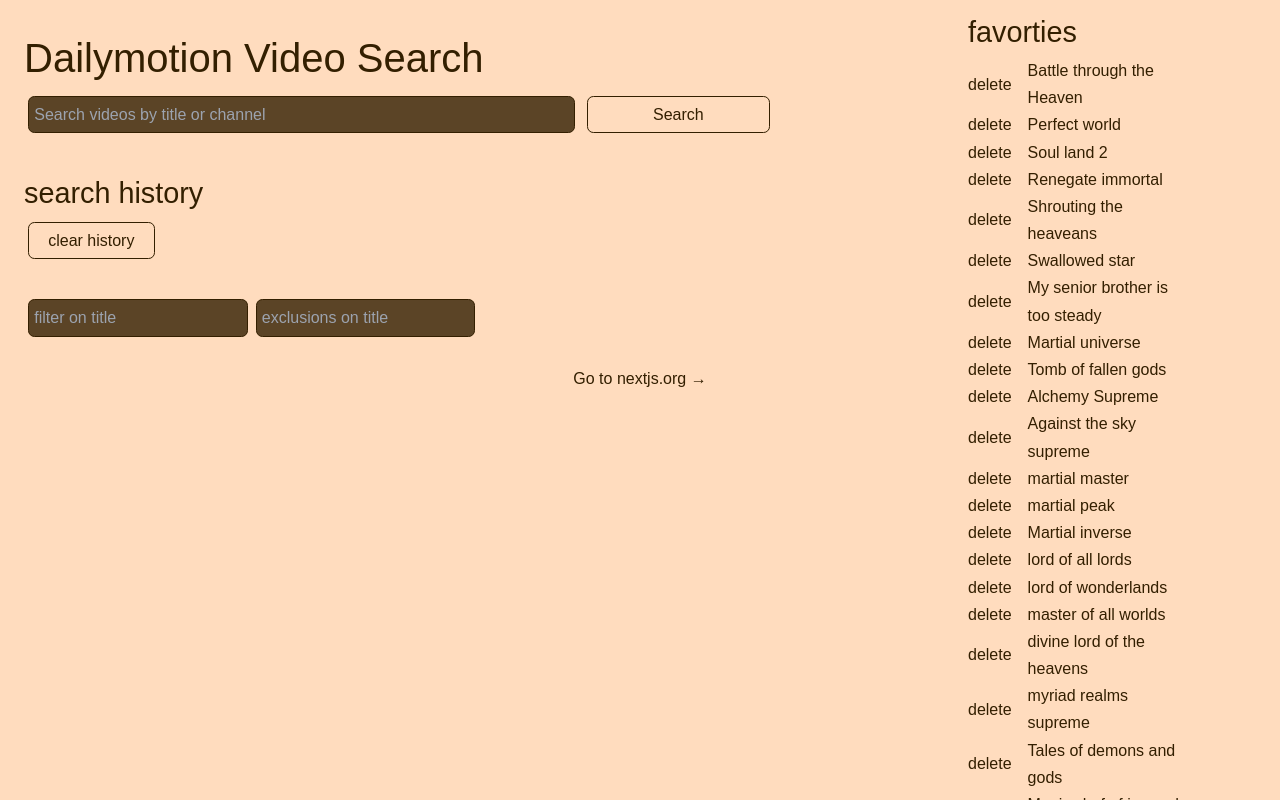
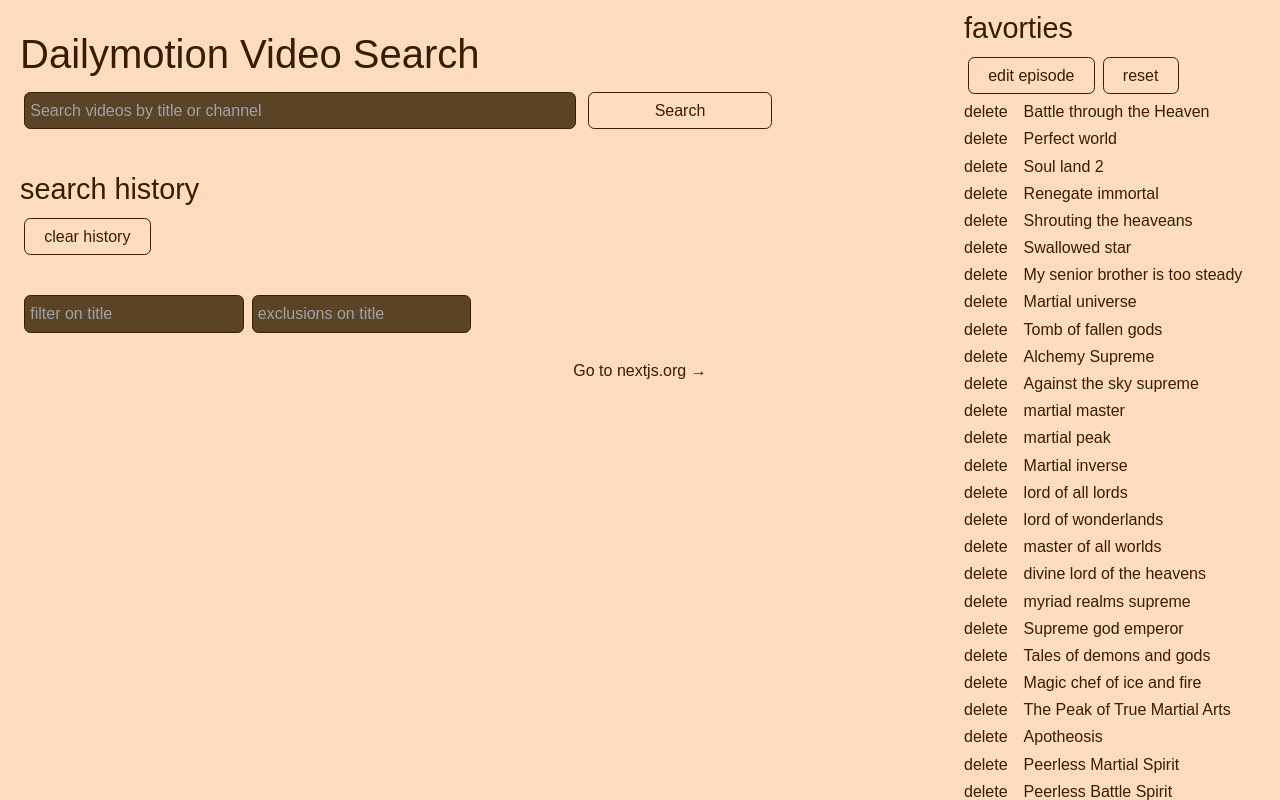
Before and after one commit to newlight77/dailymotion-next-app, a Next.js app: page / in a window 1280 px wide. Shown: the top 800 px of the page. Built offline with nearby package versions, Linux system fonts and the light colour scheme.

Commit message:
feature(search video): editable favorites episodes

```diff
--- a/src/app/page.tsx
+++ b/src/app/page.tsx
@@ -46,11 +46,12 @@ const HomePage: React.FC = () => {
     return (
         <div>
             <div className='container mx-auto'>
-                <div className="absolute z-100 right-0 h-200 w-1/4 min-w-72 max-w-96 p-2">
+                <div className="absolute z-100 right-0 h-200 w-1/4 p-1">
                     {<Favorites onSelected={handleSelectFavorite} newFavorite={newToFavortie} />}
                 </div>
             </div>
-            <main className='w-3/4 min-w-400 max-w-2000 p-2'>
+
+            <main className='w-3/4 min-w-400 max-w-2000 p-1'>
                 <div className='p-4 items-center justify-center'>
                     <div>
                         <h1>Dailymotion Video Search</h1>
@@ -71,6 +72,7 @@ const HomePage: React.FC = () => {
                         {<VideoList videos={searchResults} />}
                 </div>
             </main>
+
             <footer className="row-start-3 flex gap-6 flex-wrap items-center justify-center">
                 <a
                     className="flex items-center gap-2 hover:underline hover:underline-offset-4"
--- a/src/components/Favorites.tsx
+++ b/src/components/Favorites.tsx
@@ -1,4 +1,4 @@
-import React, { useEffect } from 'react';
+import React, { useEffect, useState } from 'react';
 import { useLocalStorage } from '@/shared/useLocalStorage';
 import Link from 'next/link'
 
@@ -23,6 +23,7 @@ const FAVORITES: FavoriteWithEpisodes[] = [
     { id: crypto.randomUUID().toString(), title: 'master of all worlds' },
     { id: crypto.randomUUID().toString(), title: 'divine lord of the heavens' },
     { id: crypto.randomUUID().toString(), title: 'myriad realms supreme' },
+    { id: crypto.randomUUID().toString(), title: 'Supreme god emperor' },
 
     { id: crypto.randomUUID().toString(), title: 'Tales of demons and gods' },
     { id: crypto.randomUUID().toString(), title: 'Magic chef of ice and fire' },
@@ -47,7 +48,6 @@ const FAVORITES: FavoriteWithEpisodes[] = [
     { id: crypto.randomUUID().toString(), title: 'Stellar transformation' },
     { id: crypto.randomUUID().toString(), title: 'Nirvana of storm rider' },
     { id: crypto.randomUUID().toString(), title: 'Mortal journey to immortality' },
-    { id: crypto.randomUUID().toString(), title: 'Battle through the heavens' },
     { id: crypto.randomUUID().toString(), title: 'Legend of xianwu' },
     { id: crypto.randomUUID().toString(), title: 'Yishi Zhi Zun ' },
     { id: crypto.randomUUID().toString(), title: 'Ancient Lords' },
@@ -81,7 +81,6 @@ const FAVORITES: FavoriteWithEpisodes[] = [
     { id: crypto.randomUUID().toString(), title: 'Wonderland of ten thousands' },
     { id: crypto.randomUUID().toString(), title: 'The lord of no boundary' },
     { id: crypto.randomUUID().toString(), title: 'The God of Ten Thousand Realms' },
-    { id: crypto.randomUUID().toString(), title: 'Supreme god emperor' },
     { id: crypto.randomUUID().toString(), title: 'Spirit sword sovereign' },
     { id: crypto.randomUUID().toString(), title: 'Supreme Lord of Galaxy' },
     { id: crypto.randomUUID().toString(), title: 'The Sovereign of All Realms' },
@@ -94,7 +93,6 @@ const FAVORITES: FavoriteWithEpisodes[] = [
     { id: crypto.randomUUID().toString(), title: 'Proud Swordsman' },
     { id: crypto.randomUUID().toString(), title: 'Lingwu Continent' },
     { id: crypto.randomUUID().toString(), title: 'Glorious Revenge of Ye Feng' },
-    { id: crypto.randomUUID().toString(), title: 'Apotheosis' },
 ]
 .reduce<FavoriteType[]>((acc, curr) => acc.some(item => item.title === curr.title) ? acc : [...acc, curr], [])
 // .sort((a: FavoriteType, b: FavoriteType) => a.title.localeCompare(b.title));
@@ -110,68 +108,105 @@ export type FavoriteType = {
 }
 
 export type FavoriteWithEpisodes = FavoriteType & {
-    lastEpisode?: number,
+    lastEpisode?: string,
     total?: number
 }
 
 const Favorites: React.FC<FavoritesProps> = ({ newFavorite, onSelected }) => {
     const [favorites, setFavorites] = useLocalStorage<FavoriteWithEpisodes[]>(`favorites`, FAVORITES);
+    const [editMode, setEditMode] = useState(false);
+
+    const addOrUpdate = (favorite?: FavoriteWithEpisodes) : FavoriteWithEpisodes | undefined => {
+        if (favorite && favorites) {
+            const newFavorite: FavoriteWithEpisodes = {
+                id: favorite.id ? favorite.id : crypto.randomUUID().toString(),
+                title: favorite.title,
+                lastEpisode: favorite.lastEpisode,
+                total: favorite.total
+            }
+            const newFavorites = [newFavorite, ...favorites]
+                .reduce<FavoriteWithEpisodes[]>((acc, curr) => acc.some(item => item.title === curr.title) ? acc : [...acc, curr], []);
+            setFavorites(newFavorites);
+            return newFavorite
+        }
+    }
 
     useEffect(() => {
-        if (newFavorite && favorites) {
-            const searchKeywords: FavoriteWithEpisodes = {id: crypto.randomUUID().toString(), title: newFavorite.title}
-            const newFavorites = [...favorites, searchKeywords]
-                .reduce<FavoriteWithEpisodes[]>((acc, curr) => acc.some(item => item.title === curr.title) ? acc : [...acc, curr], []);
-                setFavorites(newFavorites);
-        }
+        addOrUpdate(newFavorite);
     }, [newFavorite]);
-
-    const selectLastEpisode = async (selected: FavoriteWithEpisodes) => {
-        onSelected(selected)
-        // console.log('favorites ', selected, favorites);
-    }
 
     const selectFavorite = async (selected: FavoriteWithEpisodes) => {
         onSelected(selected)
-        // console.log('favorites ', selected, favorites);
     }
 
     const deleteFavorite = async (id: string) => {
         if (favorites) {
             const newFavorites = favorites.filter(s => s.id !== id)
             setFavorites(newFavorites);
-            // console.log('favorites after ', id, newFavorites);
         }
     }
+
+    const handleLastEpisodeChange = (event: React.ChangeEvent<HTMLInputElement>, selected: FavoriteWithEpisodes) => {
+        if (event.target.value !== selected.lastEpisode ) {
+            console.log('last episode change', selected.lastEpisode);
+            const updated = addOrUpdate({ ...selected, lastEpisode: event.target.value });
+            console.log('last episode updated', updated);
+        }
+    };
+
+    // const handleLastEpisodeBlur = (event: React.ChangeEvent<HTMLInputElement>, selected: FavoriteWithEpisodes) => {
+    //     if (event.target.value !== selected.lastEpisode ) {
+    //         console.log('last episode change', event.target.value);
+    //         const updated = addOrUpdate({ ...selected, lastEpisode: event.target.value });
+    //         console.log('last episode updated', updated);
+    //     }
+    // };
 
     function resetFavorites(): void {
         setFavorites(FAVORITES);
     }
 
+    function toggleEditFavorites(): void {
+        setEditMode(editMode ? false : true);
+    }
+
     return (
         <div>
             <h2>favorties</h2>
-            <div className='items-center'>
+            <div className='items-center min-w-72'>
+                <button onClick={toggleEditFavorites}>edit episode</button>
+                <button onClick={resetFavorites}>reset</button>
                 <div>
                     { favorites?.map(kw => (
                         <div key={crypto.randomUUID().toString()} className="flex flex-wrap gap-4 items-center">
-                            {/* <div className="basis-1/2"> */}
-                                {/* <div className="flex flex-row gap-4 items-center"> */}
-                                    <Link href={''} className="basis-1/8" onClick={() => deleteFavorite(kw.id)}>
-                                        delete
-                                    </Link>
-                                    <Link href={''} className="basis-1/2" onClick={() => selectFavorite(kw)}>
-                                        {`${kw.title} ${kw.total ? kw.total : ''}` }
-                                    </Link>
-                                    <Link href={''} className="basis-1/8" onClick={() => selectLastEpisode(kw)}>
+                            <Link href={''} className="basis-1/8" onClick={() => deleteFavorite(kw.id)}>
+                                delete
+                            </Link>
+                            <Link href={''} className="basis-5/8" onClick={() => selectFavorite(kw)}>
+                                {`${kw.title} ${kw.total ? kw.total : ''}` }
+                            </Link>
+
+                            { editMode ?
+                                <div>
+                                    <input
+                                        className='basis-1/8 min-w-8 max-w-28'
+                                        type="text"
+                                        value={kw.lastEpisode || ''}
+                                        onChange={(event: React.ChangeEvent<HTMLInputElement>) => handleLastEpisodeChange(event, kw)}
+                                        // onBlur={(event: React.ChangeEvent<HTMLInputElement>) => handleLastEpisodeBlur(event, kw) }
+                                        placeholder="last episode"
+                                    />
+                                </div>
+                            :
+                                <div>
+                                    <Link href={''} className="basis-1/8" onClick={() => selectFavorite(kw)}>
                                         {`${ kw.lastEpisode ? kw.lastEpisode : ''}` }
                                     </Link>
-                                {/* </div> */}
-                            {/* </div> */}
+                                </div>
+                            }
                         </div>
                     ))}
                 </div>
-                <button onClick={resetFavorites}>reset favorites</button>
             </div>
         </div>
     );
```
